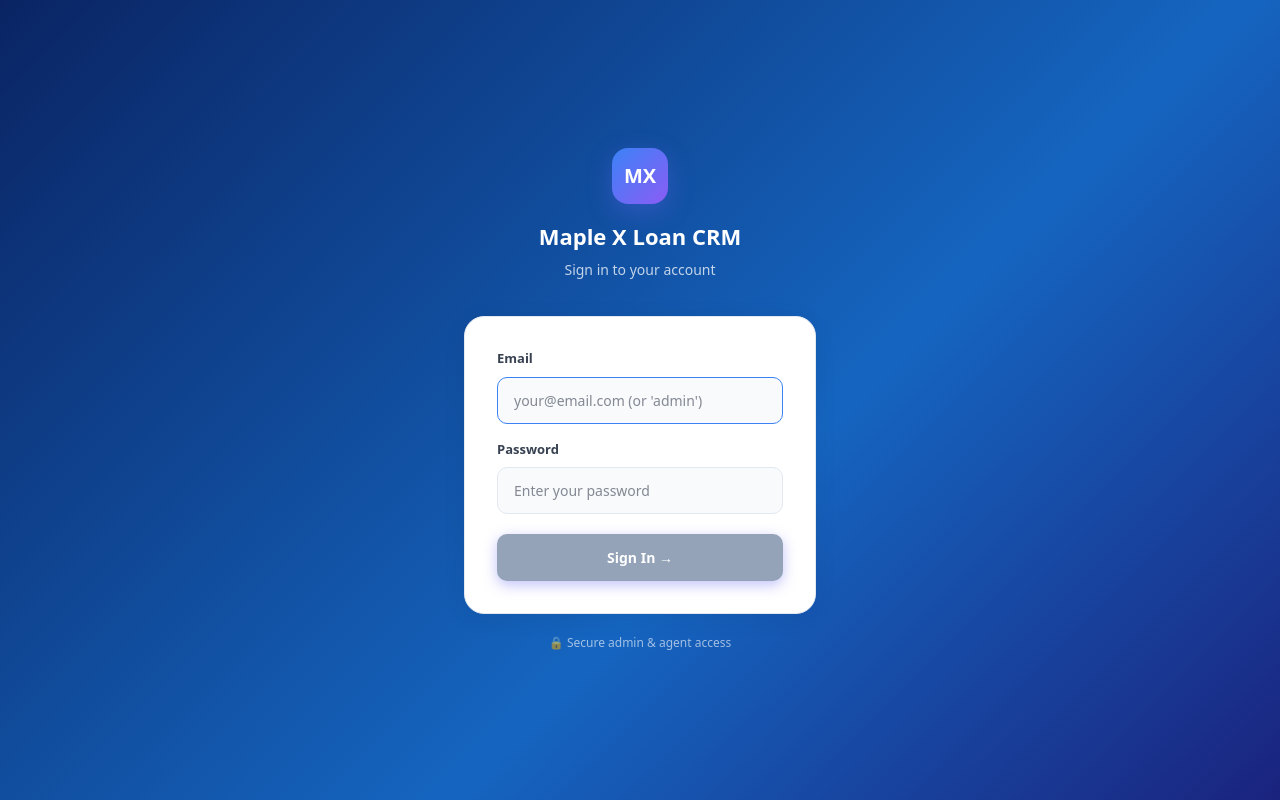
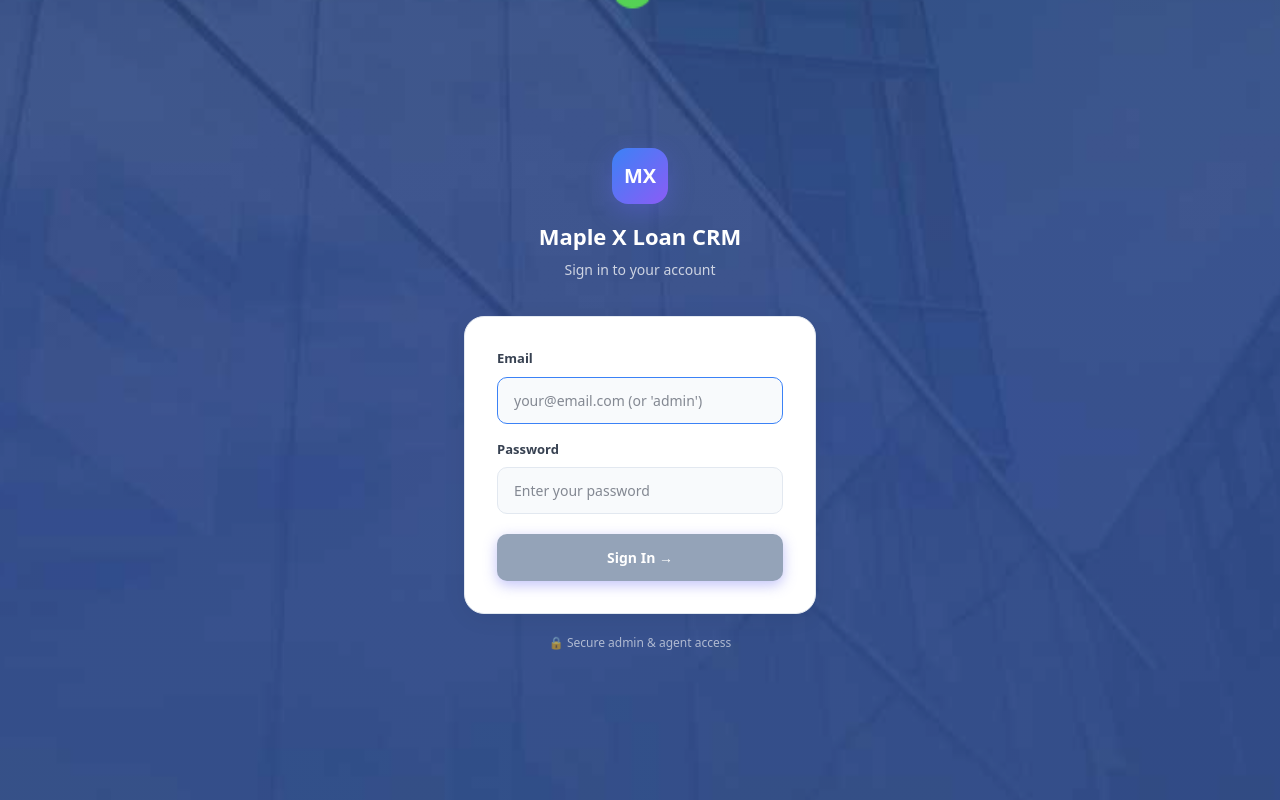
Before and after one commit to BHM2025/loan-crm, a Next.js app: page /login in a window 1280 px wide. Built offline with nearby package versions, Linux system fonts and the light colour scheme.

Commit message:
Login: match dashboard background; Applications heading white

```diff
--- a/app/login/page.tsx
+++ b/app/login/page.tsx
@@ -36,7 +36,7 @@ function LoginForm() {
   });
 
   return (
-    <div style={{ minHeight: "100vh", background: "linear-gradient(135deg, #0a2463 0%, #1565c0 60%, #1a237e 100%)", display: "flex", alignItems: "center", justifyContent: "center", fontFamily: "system-ui, sans-serif" }}>
+    <div style={{ minHeight: "100vh", background: "linear-gradient(rgba(255,255,255,0.15), rgba(255,255,255,0.15)), url('/bg.png') center/cover no-repeat fixed", display: "flex", alignItems: "center", justifyContent: "center", fontFamily: "system-ui, sans-serif" }}>
       <div style={{ width: "100%", maxWidth: 400, padding: "0 24px" }}>
 
         {/* Logo */}
--- a/app/page.tsx
+++ b/app/page.tsx
@@ -147,8 +147,8 @@ export default function DashboardPage() {
         {/* Page heading */}
         <div style={{ marginBottom: 28, display: "flex", alignItems: "center", justifyContent: "space-between" }}>
           <div>
-            <h1 style={{ fontSize: 24, fontWeight: 700, color: "#2d4ebd", margin: 0 }}>Applications</h1>
-            <p style={{ color: "#64748b", fontSize: 14, marginTop: 4 }}>Manage and track all loan applications</p>
+            <h1 style={{ fontSize: 24, fontWeight: 700, color: "#fff", margin: 0 }}>Applications</h1>
+            <p style={{ color: "rgba(255,255,255,0.75)", fontSize: 14, marginTop: 4 }}>Manage and track all loan applications</p>
           </div>
           <button
             onClick={() => setShowArchived(!showArchived)}
```
